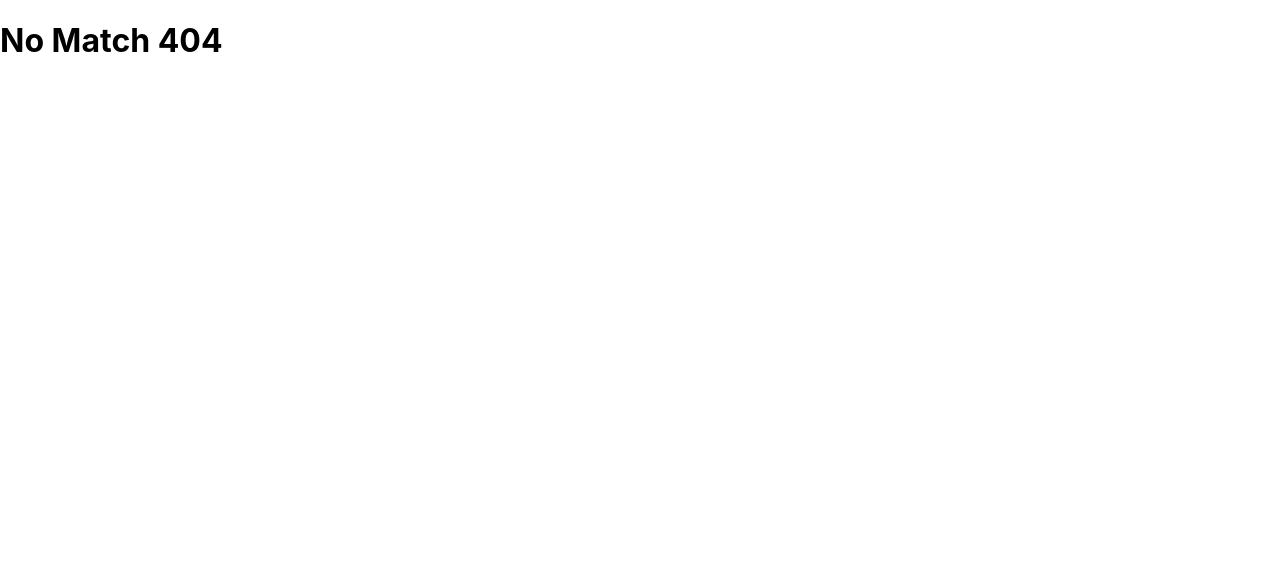
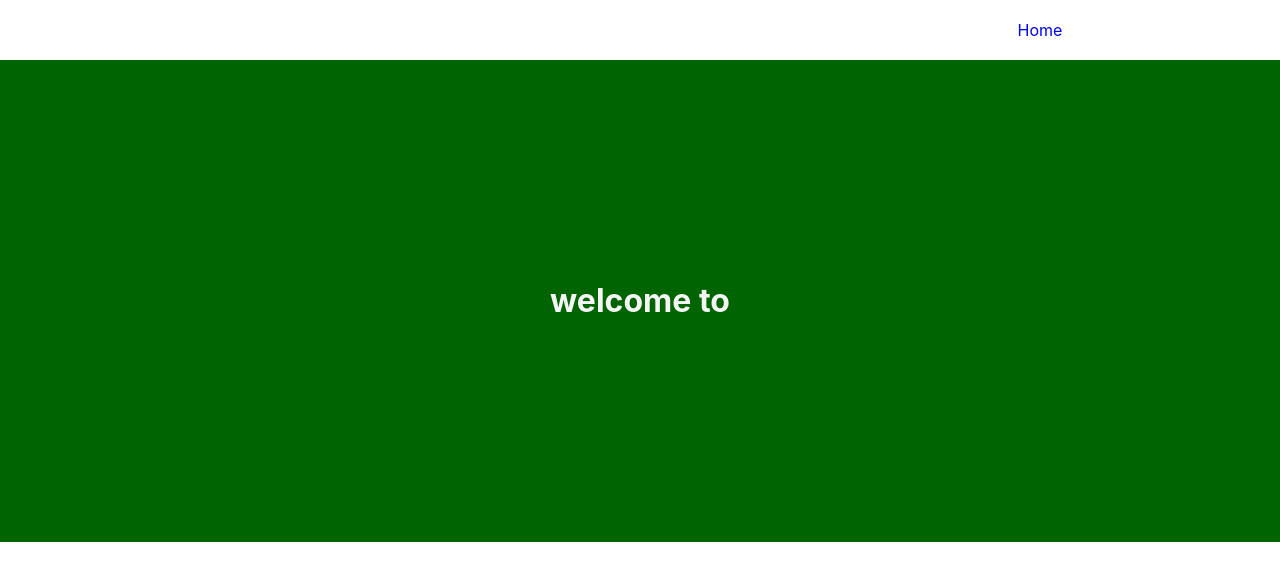
Before and after one commit to naeem676/assignment-nine, a React (Create React App) app: page /booked in a window 1280 px wide. Before the commit this address had no page. Shown: the top 580 px of the page. Built offline with nearby package versions, Linux system fonts and the light colour scheme; what google-maps-react would draw is missing.

Commit message:
assignment finished

```diff
--- a/src/App.js
+++ b/src/App.js
@@ -12,6 +12,7 @@ import { createContext, useState } from 'react';
 import Longin from './components/login/Longin';
 import HotelMenu from './components/hotelMenu/HotelMenu';
 import PrivateRoute from './components/privateRouter/PrivateRoute';
+import Booked from './components/booked/Booked';
 export const DestinationContext = createContext({});
 export const UserContext = createContext([]);
 
@@ -32,10 +33,12 @@ function App() {
         <Route path='/login'>
         <Longin></Longin>
         </Route>
+        <Route path='/booked'>
+        <Booked></Booked>
+        </Route>
 
         <PrivateRoute path='/menu'>
         <HotelMenu></HotelMenu>
-
         </PrivateRoute>
         <Route path='*'>
         <NoMatch></NoMatch>
--- /dev/null
+++ b/src/components/booked/Booked.css
@@ -0,0 +1,13 @@
+.welcome{
+    background-color: darkgreen;
+    color: whitesmoke;
+    text-align: center;
+    justify-content: center;
+    margin-top: 20px;
+    padding: 200px;
+}
+.a{
+    text-decoration: none;
+    margin-left: 800px;
+    margin-top: 20px;
+}
--- /dev/null
+++ b/src/components/booked/Booked.js
@@ -0,0 +1,22 @@
+import React, { useContext } from 'react';
+import { DestinationContext } from '../../App';
+import './Booked.css';
+
+
+const Booked = () => {
+    const [destination, setDestination] = useContext(DestinationContext)
+    return (
+        <div>
+        <nav className='nav-last'>
+            <a className='a' href="/home">Home</a>
+        </nav>
+
+        <div className='welcome'>
+            <h1>welcome to {destination.destination}</h1>
+        </div>
+
+        </div>
+    );
+};
+
+export default Booked;
--- a/src/components/hotelMenu/HotelMenu.js
+++ b/src/components/hotelMenu/HotelMenu.js
@@ -45,7 +45,10 @@ const HotelMenu = () => {
             setLoggInUser(error);
           });
     }
-    console.log(loggInUser)
+    const handleBooked = ()=>{
+        history.push('/booked')
+        console.log('booked');
+    }
 
 
 
@@ -72,7 +75,7 @@ const HotelMenu = () => {
             <Grid container spacing={3}>
                 <Grid  item xs={6}>
                 <div>
-                <div className='bed-area'>
+                <div className='bed-area' onClick={handleBooked}>
                     <div> <img className='bed-img' src={first} alt="" srcset=""/> </div>
                     <div>
                     <p>Light bright airy stylish apt & safe paceful stay</p>
@@ -82,7 +85,7 @@ const HotelMenu = () => {
                     <p><img className='star' src={star} alt="" srcset=""/>4.9(20) $34/night $167 total</p>
                     </div>
                 </div>
-                <div className='bed-area'>
+                <div className='bed-area' onClick={handleBooked}>
                 <div> <img className='bed-s' src={second} alt="" srcset=""/> </div>
                     <div>
                     <p>Apartment in Lost panorama</p>
@@ -92,7 +95,7 @@ const HotelMenu = () => {
                     <p><img className='star-s' src={star} alt="" srcset=""/>4.8(10) $52/night $167 total</p>
                     </div>
                 </div>
-                <div className='bed-area'>
+                <div className='bed-area' onClick={handleBooked}>
                 <div> <img className='bed-s' src={third} alt="" srcset=""/> </div>
                     <div>
                     <p>AR Lounge & Pool (r&r + b&b)</p>
--- a/src/components/login/Longin.js
+++ b/src/components/login/Longin.js
@@ -94,6 +94,7 @@ const Longin = () => {
                     newUserInfo.success = true;
                     setUser(newUserInfo);
                     updateName(user.name);
+                    history.replace(from);
 
 
                 })
@@ -117,7 +118,6 @@ const Longin = () => {
                     setUser(newUserInfo)
                     setLoggInUser(newUserInfo);
                     history.replace(from);
-                    console.log(res.user)
 
                 })
                 .catch((error) => {
@@ -185,6 +185,7 @@ const Longin = () => {
         user.updateProfile({
         displayName:name
         }).then(function() {
+
         }).catch(function(error) {
         // An error happened.
         });
```
